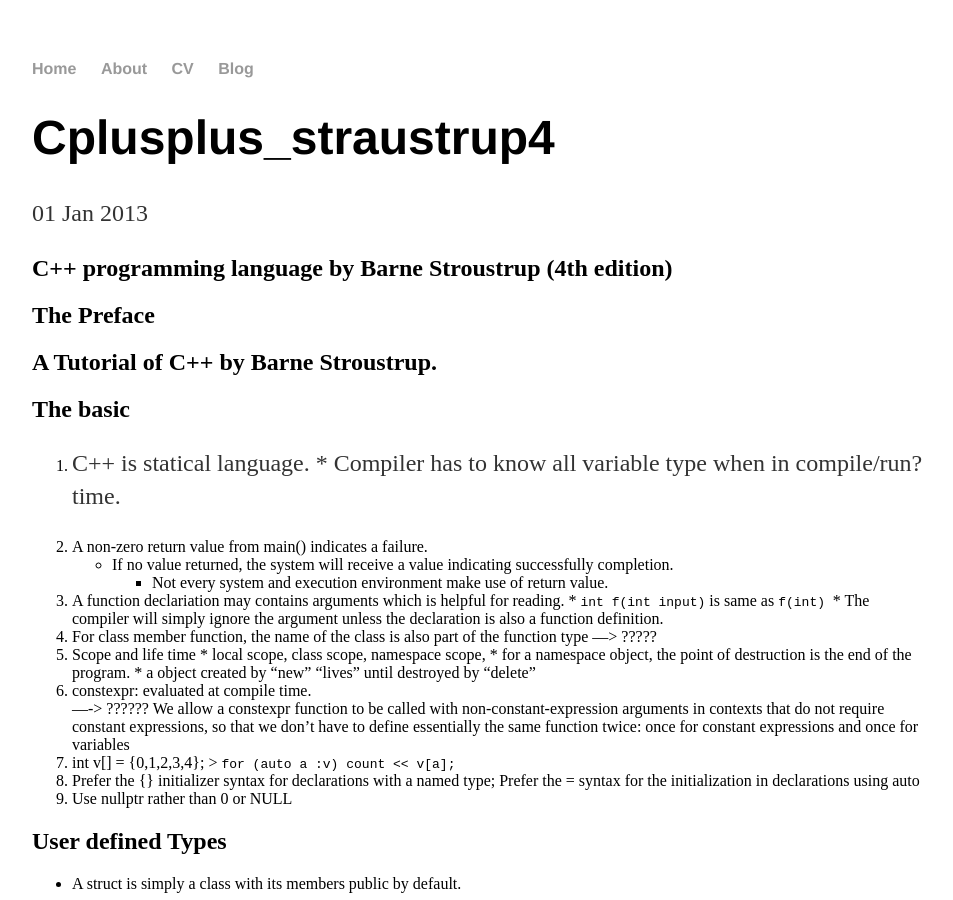
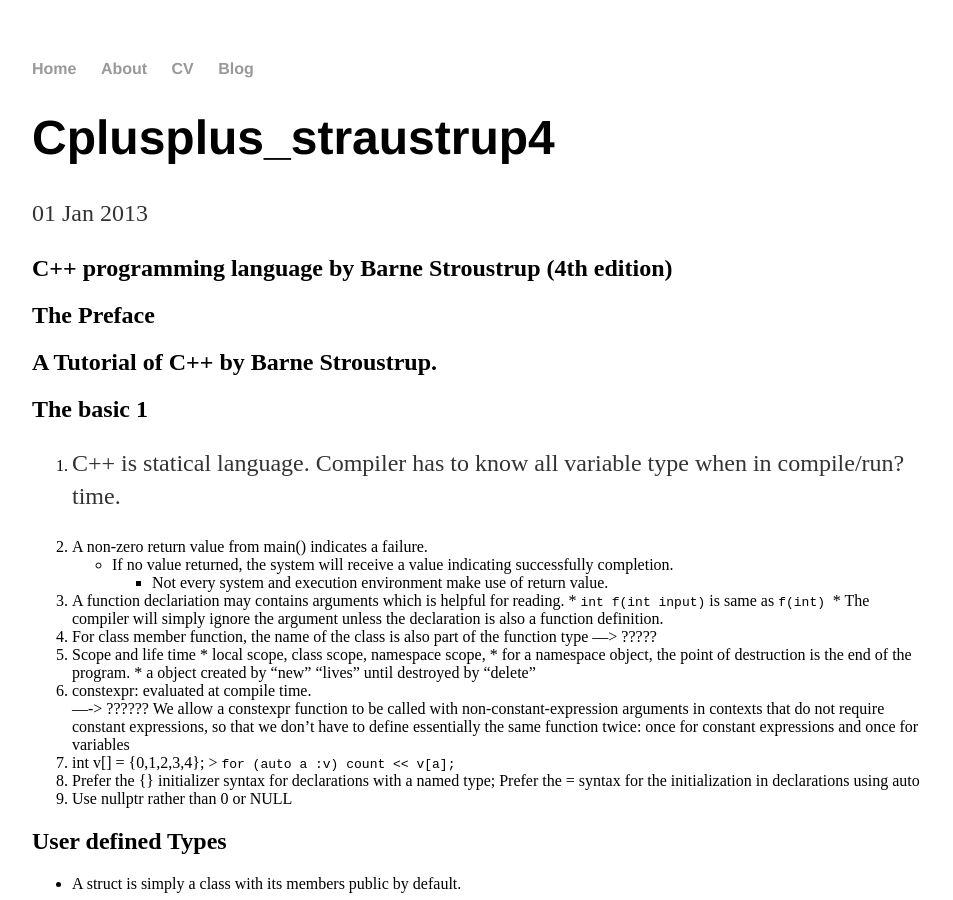
Before and after one commit to yonglipdx/yonglipdx.github.io, a Jekyll site: the page built from _posts/2013-01-01-cplusplus_straustrup4.md, in a window 1280 px wide and 900 px high. Shown: the whole window, without its empty margins (160-1113 px from the left). Built offline with Jekyll 4.4.1, drawn with Linux system fonts in a browser that asks for light colours; our own code applies the rules of GitHub Pages for plain Markdown files.

Commit message:
minor change

```diff
--- a/_posts/2013-01-01-cplusplus_straustrup4.md
+++ b/_posts/2013-01-01-cplusplus_straustrup4.md
@@ -4,10 +4,10 @@
 
 ## A Tutorial of C++ by Barne Stroustrup.
 
-## The basic
+## The basic 1
 
   1. C++ is statical language.
-    * Compiler has to know all variable type when in compile/run? time.
+     Compiler has to know all variable type when in compile/run? time.
 
   2. A non-zero return value from main() indicates a failure.
   * If no value returned, the system will receive a value indicating successfully completion.
```
